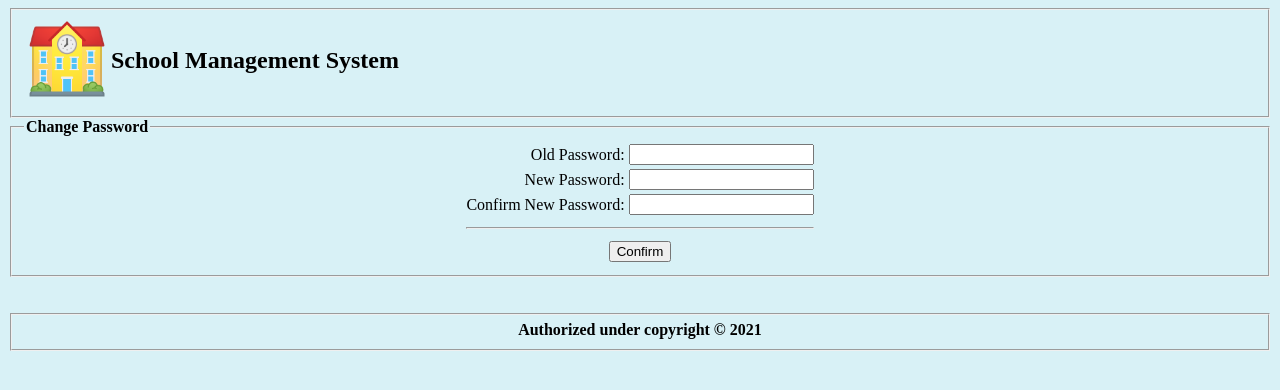
After one commit to Abir-Al-Arafat/School_Management_System, a PHP site: page /view/changepass in a window 1280 px wide. The commit adds this page. Shown: the top 390 px of the page. Run offline with PHP 8.4, Linux system fonts and the light colour scheme.

Commit message:
password change added

```diff
--- a/controller/logincheck.php
+++ b/controller/logincheck.php
@@ -20,6 +20,7 @@
                 $_SESSION['flag'] = true;
                 $_SESSION['id'] = $user['id'];
                 $_SESSION['type'] = $user['type'];
+                $_SESSION['password'] = $user['password'];
                 $userFoundFlag = true;
                 header('location: ../view/dashboard.php');
             }
--- a/model/login.json
+++ b/model/login.json
@@ -1,5 +1 @@
-[{"id":"1001","username":"sabir123","password":"1234","type":"admin"},
-{"id":"1002","username":"abir123","password":"1234","type":"admin"},
-{"id":"1003","username":"shoumik123","password":"1234","type":"admin"},
-{"id":"1004","username":"snig123","password":"1234","type":"admin"},
-{"id":"1005","username":"fuad123","password":"1234","type":"admin"}]
+[{"id":"1001","username":"sabir123","password":"1234","type":"admin"},{"id":"1002","username":"abir123","password":"1234","type":"admin"},{"id":"1003","username":"shoumik123","password":"1234","type":"admin"},{"id":"1004","username":"snig123","password":"1234","type":"admin"},{"id":"1005","username":"fuad123","password":"1234","type":"admin"}]
--- /dev/null
+++ b/view/changepass.php
@@ -0,0 +1,44 @@
+<!DOCTYPE html>
+<html lang="en">
+<head>
+    <meta charset="UTF-8">
+    <meta http-equiv="X-UA-Compatible" content="IE=edge">
+    <meta name="viewport" content="width=device-width, initial-scale=1.0">
+    <link rel='icon' href='./images/favicon.png'>
+    <title>Change Password</title>
+</head>
+<body background="../images/assets/background.jpg">
+    <?php include('./header.php'); ?>
+    <div width='100px'>
+        <form action='../controller/changepasschk.php' method="POST">
+            <fieldset>
+                <legend>
+                    <b>Change Password</b>
+                </legend>
+                <table align="center">
+                    <tr>
+                        <td align="right">Old Password:</td>
+                        <td><input type='password' name='op'/></td>
+                    </tr>
+                    <tr>
+                        <td align="right">New Password:</td>
+                        <td><input type='password' name='np'/></td>
+                    </tr>
+                    <tr>
+                        <td align="right">Confirm New Password:</td>
+                        <td><input type='password' name='cnp'/></td>
+                    </tr>
+
+                    <tr>
+                        <td colspan="2"><hr></td>
+                    </tr>
+                    <tr>
+                        <td align="center" colspan="2"><input type='submit' value="Confirm"></td>
+                    </tr>
+                </table>
+            </fieldset>
+        </form>
+    </div>
+    <?php include('./footer.php'); ?>
+</body>
+</html>
--- a/view/editprofile.php
+++ b/view/editprofile.php
@@ -32,7 +32,7 @@
                     <li><a href='./dashboard.php'>Dashboard</a></li>
                     <li><a href='./editprofile.php'>Edit Profile</a></li>
                     <li><a href='./changepropic.php'>Change Profile Picture</a></li>
-                    <li><a href='./changepass'>Change Password</a></li>
+                    <li><a href='./changepass.php'>Change Password</a></li>
                     <li><a href='../controller/logout.php'>Logout</a></li>
                 </ul>
             </td>
--- a/view/profile.php
+++ b/view/profile.php
@@ -33,7 +33,7 @@
                     <li><a href='./dashboard.php'>Dashboard</a></li>
                     <li><a href='./editprofile.php'>Edit Profile</a></li>
                     <li><a href='./changepropic.php'>Change Profile Picture</a></li>
-                    <li><a href='./changepass'>Change Password</a></li>
+                    <li><a href='./changepass.php'>Change Password</a></li>
                     <li><a href='../controller/logout.php'>Logout</a></li>
                 </ul>
             </td>
```
Also changed, not shown: controller/changepasschk.php (added, +41 -0 lines).
